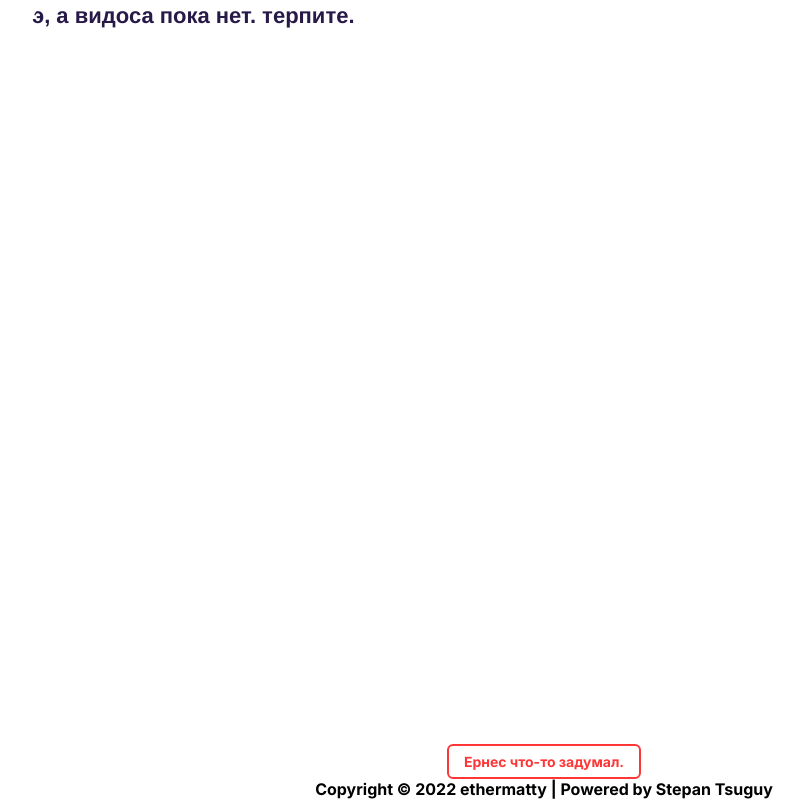
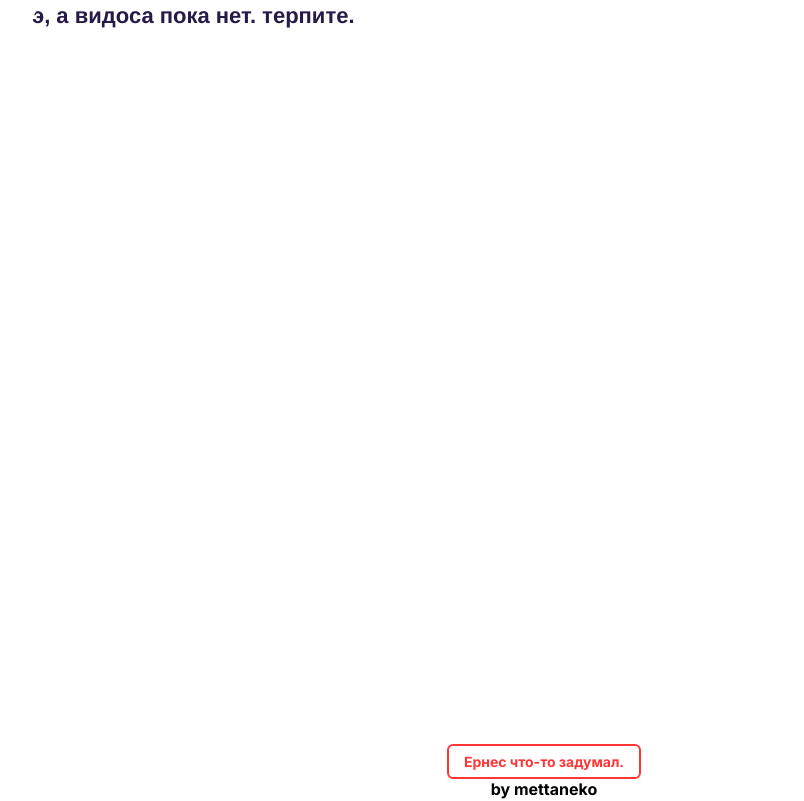
Before and after one commit to eth3rclub/ethermatty, a plain HTML site: page index.html in a window 1280 px wide. Shown: the part 1811-2612 px from the top of the page, without its empty margins (96-900 px from the left). Drawn offline with Linux system fonts and the light colour scheme.

Commit message:
Update index.html

```diff
--- a/index.html
+++ b/index.html
@@ -50,7 +50,7 @@
 </div>
   <div class="wrapper"><b>э, а видоса пока нет. терпите.</b></div>
   <button onClick="window.location='popit.html';" id="gen" class="_button _button-5">Ернес что-то задумал.</button>
-  <p class="text text-6"><b>Copyright © 2022 ethermatty | Powered by Stepan Tsuguy</b></p>
+  <p class="text text-6"><b>by mettaneko</b></p>
 <style>
 @import url('https://fonts.googleapis.com/css2?family=Inter:wght@400;700&display=swap');
 #gen {
```
